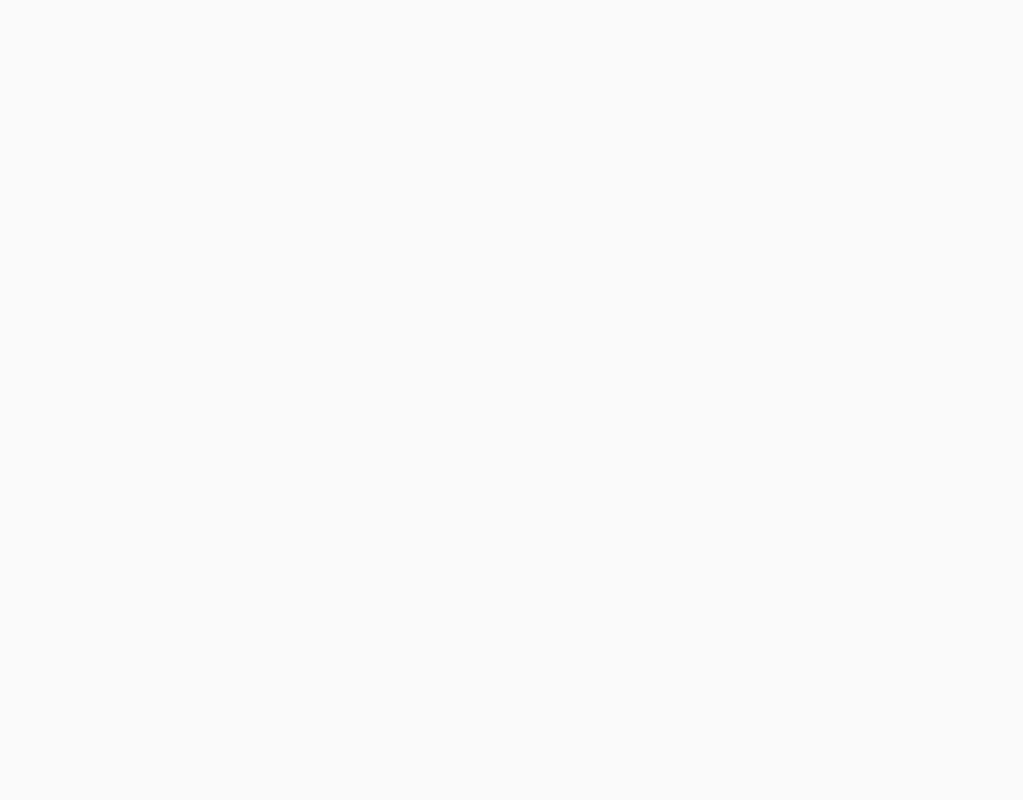
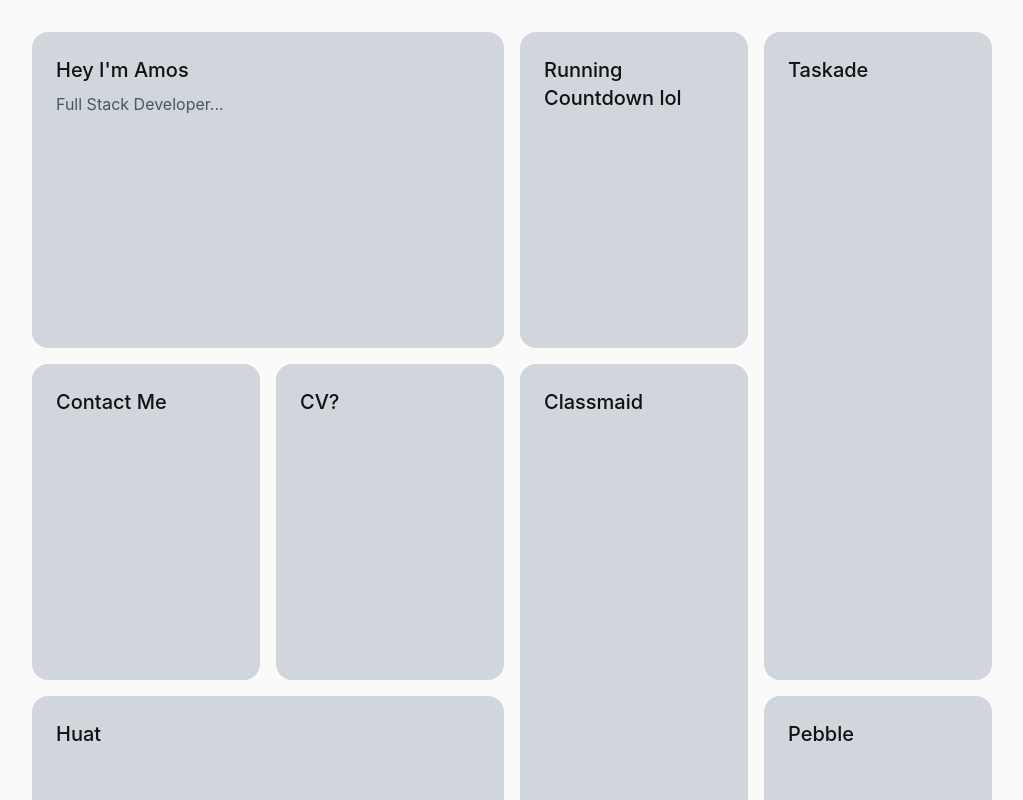
Before and after one commit to alphatrl/alphatrl.github.io, a React (Vite) app: page / in a window 1280 px wide. Shown: the top 800 px of the page, without its empty margins (128-1151 px from the left). Built offline with nearby package versions, Linux system fonts and the light colour scheme.

Commit message:
WIP: react-grid-layout

```diff
--- /dev/null
+++ b/src/pages/HomePage/components/GridLayout/index.tsx
@@ -0,0 +1,93 @@
+import 'react-grid-layout/css/styles.css';
+import 'react-resizable/css/styles.css';
+
+import React from 'react';
+import { Responsive, useContainerWidth } from 'react-grid-layout';
+
+import GridCard from '../../../../shared/components/GridCard';
+
+const portfolioLayouts = {
+  lg: [
+    { i: 'amos', x: 0, y: 0, w: 2, h: 2 },
+    { i: 'countdown', x: 2, y: 0, w: 1, h: 2 },
+    { i: 'taskade', x: 3, y: 0, w: 1, h: 4 },
+    { i: 'contact', x: 0, y: 2, w: 1, h: 2 },
+    { i: 'cv', x: 1, y: 2, w: 1, h: 2 },
+    { i: 'classmaid', x: 2, y: 2, w: 1, h: 4 },
+    { i: 'huat', x: 0, y: 4, w: 2, h: 2 },
+    { i: 'pebble', x: 3, y: 4, w: 1, h: 2 },
+  ],
+  md: [
+    { i: 'amos', x: 0, y: 0, w: 2, h: 2 },
+    { i: 'countdown', x: 2, y: 0, w: 1, h: 2 },
+    { i: 'taskade', x: 3, y: 0, w: 1, h: 4 },
+    { i: 'contact', x: 0, y: 2, w: 1, h: 2 },
+    { i: 'cv', x: 1, y: 2, w: 1, h: 2 },
+    { i: 'classmaid', x: 2, y: 2, w: 1, h: 4 },
+    { i: 'huat', x: 0, y: 4, w: 2, h: 2 },
+    { i: 'pebble', x: 3, y: 4, w: 1, h: 2 },
+  ],
+  sm: [
+    { i: 'amos', x: 0, y: 0, w: 1, h: 1 },
+    { i: 'countdown', x: 1, y: 0, w: 1, h: 1 },
+    { i: 'taskade', x: 0, y: 1, w: 1, h: 1 },
+    { i: 'contact', x: 1, y: 1, w: 1, h: 1 },
+    { i: 'cv', x: 0, y: 2, w: 1, h: 1 },
+    { i: 'classmaid', x: 1, y: 2, w: 1, h: 1 },
+    { i: 'huat', x: 0, y: 3, w: 1, h: 1 },
+    { i: 'pebble', x: 1, y: 3, w: 1, h: 1 },
+  ],
+  xs: [
+    { i: 'amos', x: 0, y: 0, w: 1, h: 1 },
+    { i: 'countdown', x: 0, y: 2, w: 1, h: 1 },
+    { i: 'taskade', x: 0, y: 4, w: 1, h: 1 },
+    { i: 'contact', x: 0, y: 8, w: 1, h: 1 },
+    { i: 'cv', x: 0, y: 10, w: 1, h: 1 },
+    { i: 'classmaid', x: 0, y: 12, w: 1, h: 1 },
+    { i: 'huat', x: 0, y: 16, w: 1, h: 1 },
+    { i: 'pebble', x: 0, y: 18, w: 1, h: 1 },
+  ],
+};
+
+const GridLayout: React.FC = () => {
+  const { width, containerRef, mounted } = useContainerWidth();
+
+  return (
+    <div
+      ref={containerRef}
+      className="w-full h-full max-w-5xl p-4 mx-auto overflow-y-scroll"
+    >
+      {mounted && (
+        <Responsive
+          width={width}
+          margin={[16, 16]}
+          rowHeight={150}
+          breakpoints={{ lg: 1200, md: 768, sm: 480, xs: 320 }}
+          cols={{ lg: 4, md: 4, sm: 2, xs: 1 }}
+          layouts={portfolioLayouts}
+          dragConfig={{ enabled: false }}
+        >
+          <GridCard key="amos" title="Hey I'm Amos">
+            <p className="text-gray-600">Full Stack Developer...</p>
+          </GridCard>
+
+          <GridCard key="countdown" title="Running Countdown lol" />
+
+          <GridCard key="taskade" title="Taskade" />
+
+          <GridCard key="contact" title="Contact Me" />
+
+          <GridCard key="cv" title="CV?" />
+
+          <GridCard key="classmaid" title="Classmaid" />
+
+          <GridCard key="huat" title="Huat" />
+
+          <GridCard key="pebble" title="Pebble" />
+        </Responsive>
+      )}
+    </div>
+  );
+};
+
+export default GridLayout;
--- a/src/pages/HomePage/index.tsx
+++ b/src/pages/HomePage/index.tsx
@@ -1,11 +1,14 @@
 import React from 'react';
 
 import DefaultLayout from '../../layouts/DefaultLayout';
+import GridLayout from './components/GridLayout';
 
 const HomePage: React.FC = () => {
   return (
     <DefaultLayout title="Portfolio">
-      <div className="flex flex-col"></div>
+      <div className="flex flex-col justify-center items-center">
+        <GridLayout />
+      </div>
     </DefaultLayout>
   );
 };
--- /dev/null
+++ b/src/shared/components/GridCard/index.tsx
@@ -0,0 +1,42 @@
+import React, { forwardRef } from 'react';
+
+interface GridCardProps extends React.HTMLAttributes<HTMLDivElement> {
+  children?: React.ReactNode;
+  title?: string;
+  className?: string;
+}
+
+const GridCard = forwardRef<HTMLDivElement, GridCardProps>(
+  (
+    {
+      style,
+      className,
+      children,
+      title,
+      onMouseDown,
+      onMouseUp,
+      onTouchEnd,
+      ...props
+    },
+    ref,
+  ) => {
+    return (
+      <div
+        ref={ref}
+        style={style}
+        className={`bg-gray-300 rounded-2xl p-6 flex flex-col overflow-hidden relative ${className || ''}`}
+        onMouseDown={onMouseDown}
+        onMouseUp={onMouseUp}
+        onTouchEnd={onTouchEnd}
+        {...props}
+      >
+        {title && <h3 className="text-xl font-medium mb-2">{title}</h3>}
+        {children}
+      </div>
+    );
+  },
+);
+
+GridCard.displayName = 'GridCard';
+
+export default GridCard;
```
